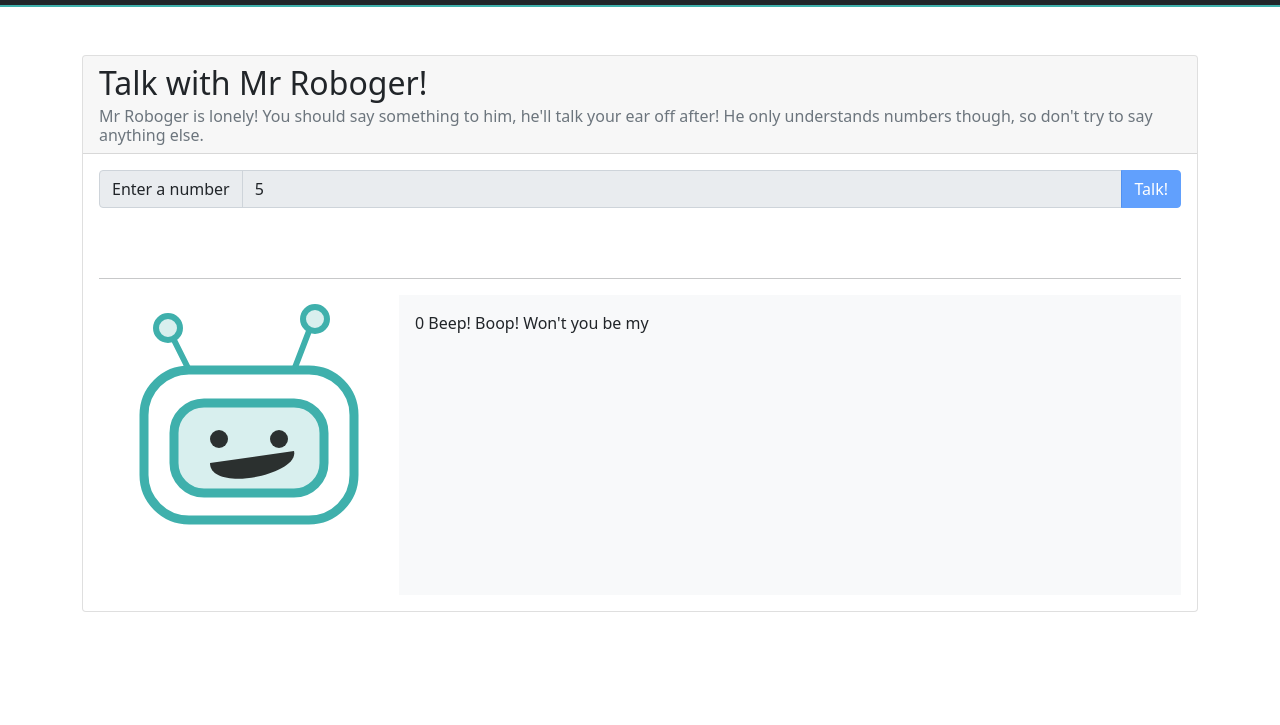
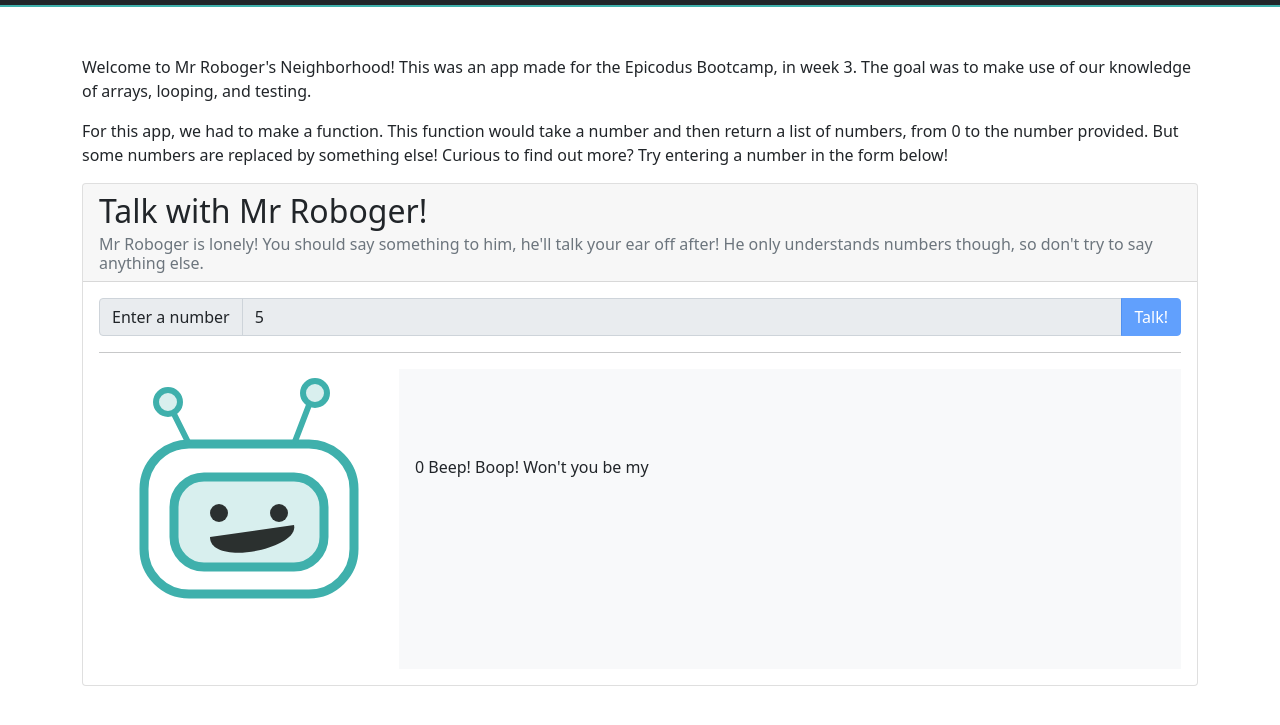
Before and after one commit to AlyxMoon/epicodus-project03-mr-robogers-neighborhood, a website: page index.html in a window 1280 px wide. Both pictures are taken after typing "5" into the empty fields and a click on the button "Talk!". Shown: the part 59-784 px from the top of the page. Drawn offline with nearby package versions, Linux system fonts and the light colour scheme.

Commit message:
Deploying to gh-pages from @ AlyxMoon/epicodus-project03-mr-robogers-neighborhood@9ca1ef56d647d0b857a1e6d8df93a61fc36ad322 🚀

```diff
--- a/css/styles.css
+++ b/css/styles.css
@@ -14,6 +14,20 @@ nav {
   opacity: 0;
   user-select: none;
   visibility: hidden;
+}
+
+.interrupt-wrapper button {
+  animation: glow 1s linear infinite alternate;
+}
+
+@keyframes glow {
+  0% {
+    background-color: #FFC107;
+  }
+
+  100% {
+    background-color: #FFD967;
+  }
 }
 
 svg {
--- a/index.html
+++ b/index.html
@@ -19,6 +19,7 @@
   <script src="js/classes/TestManager.js" defer></script>
   <script src="js/lib/convertNumToRobogerSpeak.js" defer></script>
   <script src="js/lib/talkToUsMrRoboger.js" defer></script>
+  <script src="js/lib/utilities.js" defer></script>
   <script src="js/tests/convertNumToRobogerSpeak.js" defer></script>
   <script src="js/tests/talkToUsMrRoboger.js" defer></script>
   <script src="js/scripts.js" defer></script>
@@ -65,6 +66,15 @@
   </nav>
 
   <main class="container my-5">
+    <section>
+      <p>
+        Welcome to Mr Roboger's Neighborhood! This was an app made for the Epicodus Bootcamp, in week 3. The goal was to make use of our knowledge of arrays, looping, and testing.
+      </p>
+      <p>
+        For this app, we had to make a function. This function would take a number and then return a list of numbers, from 0 to the number provided. But some numbers are replaced by something else! Curious to find out more? Try entering a number in the form below!
+      </p>
+    </section>
+
     <section class="input-section">
       <div class="card">
         <header class="card-header">
@@ -82,15 +92,6 @@
               <button type="submit" class="btn btn-primary">Talk!</button>
             </div>
           </form>
-
-          <div class="interrupt-wrapper hidden">
-            <div class="interrupt-wrapper-inner mt-3 input-group justify-content-end">
-              <span class="input-group-text bg-light">
-                Uh oh ... Mr Roboger might be talking for awhile.
-              </span>
-              <button class="btn btn-warning">Interrupt Mr Roboger</button>
-            </div>
-          </div>
 
           <hr />
 
@@ -168,7 +169,18 @@
               />
             </svg>
 
-            <div id="output" class="bg-light flex-grow-1 p-3"></div>
+            <div class="d-flex flex-column flex-grow-1 bg-light">
+              <div class="interrupt-wrapper p-3 hidden">
+                <div class="interrupt-wrapper-inner input-group">
+                  <span class="input-group-text bg-light">
+                    Uh oh ... Mr Roboger might be talking for awhile.
+                  </span>
+                  <button class="btn btn-warning">Interrupt Mr Roboger</button>
+                </div>
+              </div>
+
+              <div id="output" class="bg-light flex-grow-1 p-3"></div>
+            </div>
           </div>
         </div>
       </div>
--- /dev/null
+++ b/js/lib/utilities.js
@@ -0,0 +1,24 @@
+
+/* eslint-disable-next-line no-unused-vars */
+function validateUserInput (userInput) {
+  if (Number.isNaN(userInput)) {
+    return 'Sorry, Mr Roboger doesn\'t understand you at all!'
+  } else if (userInput < 0) {
+    return 'Sorry, Mr Roboger is too positive to understand a number below 0!'
+  } else if (userInput > 100) {
+    return 'Sorry, Mr Roboger is too tired to talk with a number that big!'
+  }
+}
+
+/* eslint-disable-next-line no-unused-vars */
+function waitFor (timeInMs = 100) {
+  return new Promise(resolve => window.setTimeout(resolve, timeInMs))
+}
+
+/* eslint-disable-next-line no-unused-vars */
+function waitForRange (minTimeInMs = 50, maxtimeInMs = 150) {
+  const diff = maxtimeInMs - minTimeInMs
+  const delay = Math.floor(Math.random() * diff) + minTimeInMs
+
+  return waitFor(delay)
+}
--- a/js/scripts.js
+++ b/js/scripts.js
@@ -1,40 +1,47 @@
-/* global $, TestManager, talkToUsMrRoboger, addTestsForConvertNumToRobogerSpeak, addTestsForTalkToUsMrRoboger */
+/* global $,
+  TestManager,
+  talkToUsMrRoboger,
+  addTestsForConvertNumToRobogerSpeak,
+  addTestsForTalkToUsMrRoboger,
+  validateUserInput,
+  waitForRange,
+*/
 
-const waitFor = timeInMs => {
-  return new Promise(resolve => window.setTimeout(resolve, timeInMs))
-}
+class MouthAnimationManager {
+  constructor () {
+    this.animationStates = [
+      'M 38,55 C 38,65 65,60 65,53',
+      'M 37,56 C 37,66 67,60 65,52',
+      'M 36,57 C 38,67 68,60 65,51',
+    ]
 
-const validateUserInput = (userInput) => {
-  let message = ''
+    this.sadState = 'M 34,61 C 38,53 63,50 65,57'
 
-  if (Number.isNaN(userInput)) {
-    message = 'Sorry, Mr Roboger doesn\'t understand you at all!'
-  } else if (userInput < 0) {
-    message = 'Sorry, Mr Roboger is too positive to understand a number below 0!'
-  } else if (userInput > 100) {
-    message = 'Sorry, Mr Roboger is too tired to talk with a number that big!'
+    this.state = 0
+    this.sad = false
   }
 
-  if (message) {
-    $('<div role="alert" />')
-      .appendTo('#output')
-      .addClass('alert alert-danger')
-      .text(message)
+  getInitialState () {
+    return this.animationStates[0]
   }
 
-  return !message
+  getNextState () {
+    if (this.sad) return this.sadState
+
+    if (this.state >= this.animationStates.length) {
+      this.state = 0
+    }
+
+    return this.animationStates[this.state++]
+  }
+
+  makeSad () {
+    this.sad = true
+  }
 }
 
 const showOutputViaTypewriterEffect = async text => {
-  const minDelay = 50
-  const maxDelay = 150
-
-  let mouthStep = 0
-  const animationStates = [
-    'M 38,55 C 38,65 65,60 65,53',
-    'M 37,56 C 37,66 67,60 65,52',
-    'M 36,57 C 38,67 68,60 65,51',
-  ]
+  const mouthAnimations = new MouthAnimationManager()
 
   if (text.length > 50) {
     $('.interrupt-wrapper').removeClass('hidden')
@@ -43,86 +50,78 @@ const showOutputViaTypewriterEffect = async text => {
   let interrupted = false
   let handledInterrupted = false
   $('.interrupt-wrapper button').one('click', () => {
-    $(this).attr('disabled', '')
     interrupted = true
+    mouthAnimations.makeSad()
   })
 
   for (let i = 0; i < text.length; i++) {
     if (interrupted && !handledInterrupted) {
       text = text.slice(0, i) + ' ... oh okay, I\'ll stop :('
-      $('.robot-mouth').attr('d', 'M 34,61 C 38,53 63,50 65,57')
       handledInterrupted = true
     }
 
     $('#output').text(text.slice(0, i + 1))
+    $('.robot-mouth').attr('d', mouthAnimations.getNextState())
 
-    if (!interrupted) {
-      $('.robot-mouth').attr('d', animationStates[mouthStep])
-      if (++mouthStep >= animationStates.length) mouthStep = 0
-    }
-
-    const delay = Math.floor(Math.random() * (maxDelay - minDelay)) + minDelay
-    await waitFor(delay)
+    await waitForRange()
   }
 
   $('.interrupt-wrapper').addClass('hidden')
-  $('.interrupt-wrapper button').removeAttr('disabled')
 
   if (!interrupted) {
-    $('.robot-mouth').attr('d', animationStates[0])
+    $('.robot-mouth').attr('d', mouthAnimations.getInitialState())
   }
 }
 
-const handleUserInput = (testManager) => {
+const handleUserInput = () => {
   let outputtingToUser = false
+
+  const setVisualStateForOutput = (outputting = true) => {
+    if (outputting) {
+      outputtingToUser = true
+      $('#output').empty()
+      $('form input, form button').attr('disabled', '')
+    } else {
+      outputtingToUser = false
+      $('form input, form button').removeAttr('disabled')
+    }
+  }
 
   $('form').on('submit', async (event) => {
     event.preventDefault()
     if (outputtingToUser) return
 
-    outputtingToUser = true
-    $('#output').empty()
-    $('form input, form button').attr('disabled', '')
+    setVisualStateForOutput(true)
 
     const userInput = parseInt($('input', event.currentTarget).val())
 
-    if (validateUserInput(userInput)) {
+    const errorMessage = validateUserInput(userInput)
+
+    if (errorMessage) {
+      $('<div role="alert" />')
+        .appendTo('#output')
+        .addClass('alert alert-danger')
+        .text(errorMessage)
+    } else {
       const output = talkToUsMrRoboger(userInput).join(' ')
       await showOutputViaTypewriterEffect(output)
     }
 
-    outputtingToUser = false
-    $('form input, form button').removeAttr('disabled')
+    setVisualStateForOutput(false)
   })
 
-  $('#input-toggle-tests').on('change', (event) => {
-    const testModeActive = event.target.checked
-
+  $('#input-toggle-tests').on('change', () => {
     $('.test-section, .input-section').toggleClass('d-none')
-    $('#output-tests').html('')
-
-    if (testModeActive) {
-      testManager.runTests({
-        loggerArgs: {
-          container: '#output-tests',
-          logToConsole: false,
-        },
-      })
-    }
   })
 }
 
 const main = () => {
   const testManager = new TestManager()
-
   addTestsForConvertNumToRobogerSpeak(testManager)
   addTestsForTalkToUsMrRoboger(testManager)
+  testManager.runTests()
 
-  testManager.runTests({
-    loggerArgs: { container: '' },
-  })
-
-  handleUserInput(testManager)
+  handleUserInput()
 }
 
 $(main)
```
Also changed, not shown: README.md.
